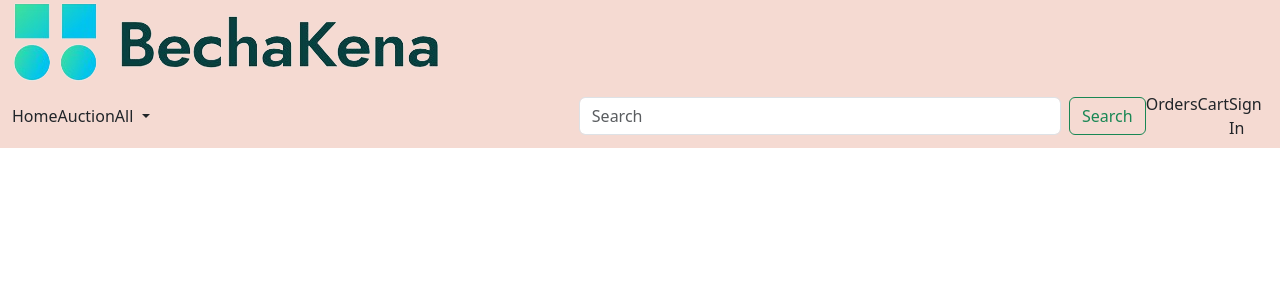
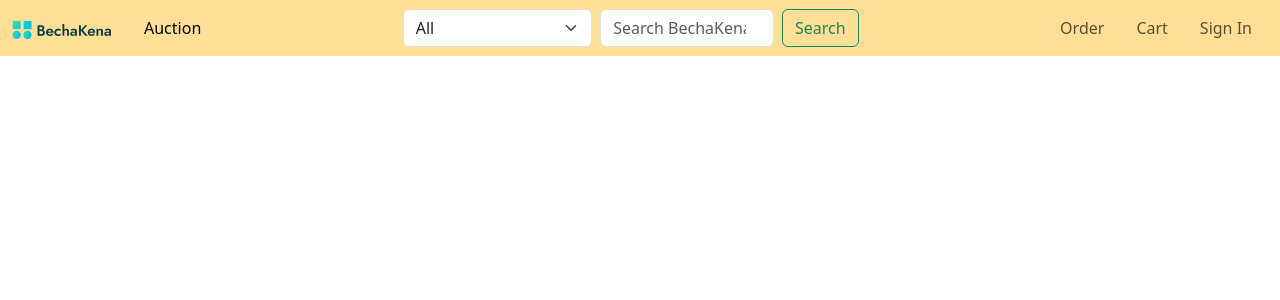
Before and after one commit to mirzanaeembeg/CSE3100-SD-IV, a PHP site: page / in a window 1280 px wide. Shown: the top 300 px of the page. Run offline with PHP 8.4, Linux system fonts and the light colour scheme.

Commit message:
Fix navbar

```diff
--- a/index-style.css
+++ b/index-style.css
@@ -1,11 +1,37 @@
+@import url('https://fonts.googleapis.com/css2?family=Roboto:ital,wght@0,100;0,300;0,400;0,500;0,700;0,900;1,100;1,300;1,400;1,500;1,700;1,900&display=swap');
+
+.roboto-light {
+    font-family: "Roboto", sans-serif;
+    font-weight: 300;
+    font-style: normal;
+  }
 *{
     margin: 0;
-    padding: 0;
+    border: border-box;
+}
+.custom-navbar-bg {
+    background-color: #ffde95;
 }
 
-.custom-navbar-bg {
-    background-color:#F5DAD2;
+.w-40 {
+    width: 40% !important;
 }
-.w-40 {
-    width: 50% !important;
+
+.nav-search {
+    display: flex;
+    align-items: center;
 }
+
+.navbar-nav .nav-item .nav-link {
+    padding: 0.5rem 1rem;
+}
+
+@media (max-width: 992px) {
+    .navbar-collapse {
+        flex-direction: column;
+    }
+    .nav-search {
+        width: 100%;
+        margin-top: 1rem;
+    }
+}
--- a/index.html
+++ b/index.html
@@ -9,39 +9,28 @@
 </head>
 <body>
     <header>
-        <nav class="navbar-expand-lg custom-navbar-bg">
+        <nav class="navbar navbar-expand-lg custom-navbar-bg">
             <div class="container-fluid">
                 <a class="navbar-brand" href="index.html"><img src="logo.png" alt="Logo" class="img-fluid"></a>
-                <button class="navbar-toggler" type="button" data-bs-toggle="collapse" data-bs-target="#navbarSupportedContent" aria-controls="navbarSupportedContent" aria-expanded="false" aria-label="Toggle navigation">
+                <button class="navbar-toggler" type="button" data-bs-toggle="collapse" data-bs-target="#navbarNav" aria-controls="navbarNav" aria-expanded="false" aria-label="Toggle navigation">
                     <span class="navbar-toggler-icon"></span>
                 </button>
-                <div class="collapse navbar-collapse" id="navbarSupportedContent">
-                    <ul class="navbar-nav me-auto mb-2 mb-lg-0 w-40">
+                <div class="collapse navbar-collapse" id="navbarNav">
+                    <ul class="navbar-nav me-auto mb-2 mb-lg-0">
                         <li class="nav-item">
-                            <a class="nav-link active" aria-current="page" href="#">Home</a>
-                        </li>
-                        <li class="nav-item">
-                            <a class="nav-link" href="#">Auction</a>
-                        </li>
-                        <li class="nav-item dropdown">
-                            <a class="nav-link dropdown-toggle" href="#" role="button" data-bs-toggle="dropdown" aria-expanded="false">
-                                All
-                            </a>
-                            <ul class="dropdown-menu">
-                                <li><a class="dropdown-item" href="#">Action</a></li>
-                                <li><a class="dropdown-item" href="#">Another action</a></li>
-                                <li><hr class="dropdown-divider"></li>
-                                <li><a class="dropdown-item" href="#">Something else here</a></li>
-                            </ul>
+                            <a class="nav-link active" aria-current="page" href="#">Auction</a>
                         </li>
                     </ul>
-                    <form class="d-flex w-40" role="search">
-                        <input class="form-control me-2" type="search" placeholder="Search" aria-label="Search">
+                    <div class="d-flex w-40 nav-search">
+                        <select class="form-select me-2">
+                            <option selected>All</option>
+                        </select>
+                        <input class="form-control me-2" type="search" placeholder="Search BechaKena" aria-label="Search">
                         <button class="btn btn-outline-success" type="submit">Search</button>
-                    </form>
+                    </div>
                     <ul class="navbar-nav ms-auto mb-2 mb-lg-0">
                         <li class="nav-item">
-                            <a class="nav-link" href="#">Orders</a>
+                            <a class="nav-link" href="#">Order</a>
                         </li>
                         <li class="nav-item">
                             <a class="nav-link" href="#">Cart</a>
```
Also changed, not shown: logo.png.
